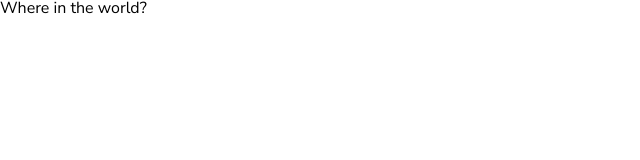
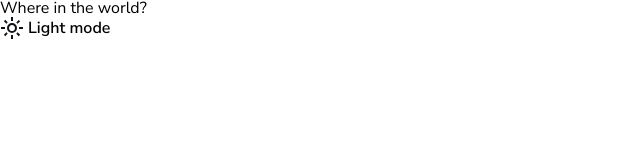
Before and after one commit to haquanq/fm-rest-country-api-with-theme, a React (Vite) app: page / in a window 1280 px wide. Shown: the top 160 px of the page, without its empty margins (0-640 px from the left). Built offline with nearby package versions, Linux system fonts and the light colour scheme.

Commit message:
feat: add theme button

```diff
--- a/src/components/Header.tsx
+++ b/src/components/Header.tsx
@@ -1,7 +1,57 @@
+import { useThemeStore } from "../stores/themeStore";
+
 export const Header = () => {
+  const { theme, setTheme } = useThemeStore((state) => state);
+  const usingDarkTheme = theme == "dark";
+
+  const handleThemeChange = (e: React.ChangeEvent<HTMLInputElement>) => {
+    const nextTheme = e.target.checked ? "dark" : "light";
+    setTheme(nextTheme);
+  };
+
   return (
     <header>
       <h1>Where in the world?</h1>
+      <label
+        className="flex items-center font-semibold cursor-pointer space-x-1"
+        htmlFor="theme-switcher"
+      >
+        <span>
+          {usingDarkTheme ? (
+            <svg
+              xmlns="http://www.w3.org/2000/svg"
+              height="24px"
+              viewBox="0 -960 960 960"
+              width="24px"
+              fill="#e8eaed"
+              className="fill-blue-900"
+            >
+              <path d="M480-120q-150 0-255-105T120-480q0-150 105-255t255-105q14 0 27.5 1t26.5 3q-41 29-65.5 75.5T444-660q0 90 63 153t153 63q55 0 101-24.5t75-65.5q2 13 3 26.5t1 27.5q0 150-105 255T480-120Zm0-80q88 0 158-48.5T740-375q-20 5-40 8t-40 3q-123 0-209.5-86.5T364-660q0-20 3-40t8-40q-78 32-126.5 102T200-480q0 116 82 198t198 82Zm-10-270Z" />
+            </svg>
+          ) : (
+            <svg
+              focusable="false"
+              xmlns="http://www.w3.org/2000/svg"
+              height="24px"
+              viewBox="0 -960 960 960"
+              width="24px"
+              fill="#e8eaed"
+              className="fill-blue-900"
+            >
+              <path d="M480-360q50 0 85-35t35-85q0-50-35-85t-85-35q-50 0-85 35t-35 85q0 50 35 85t85 35Zm0 80q-83 0-141.5-58.5T280-480q0-83 58.5-141.5T480-680q83 0 141.5 58.5T680-480q0 83-58.5 141.5T480-280ZM200-440H40v-80h160v80Zm720 0H760v-80h160v80ZM440-760v-160h80v160h-80Zm0 720v-160h80v160h-80ZM256-650l-101-97 57-59 96 100-52 56Zm492 496-97-101 53-55 101 97-57 59Zm-98-550 97-101 59 57-100 96-56-52ZM154-212l101-97 55 53-97 101-59-57Zm326-268Z" />
+            </svg>
+          )}
+        </span>
+        <span>{theme[0].toUpperCase() + theme.slice(1)} mode</span>
+
+        <input
+          checked={usingDarkTheme}
+          onChange={handleThemeChange}
+          className="appearance-none opacity-0"
+          id="theme-switcher"
+          type="checkbox"
+        />
+      </label>
     </header>
   );
 };
```
